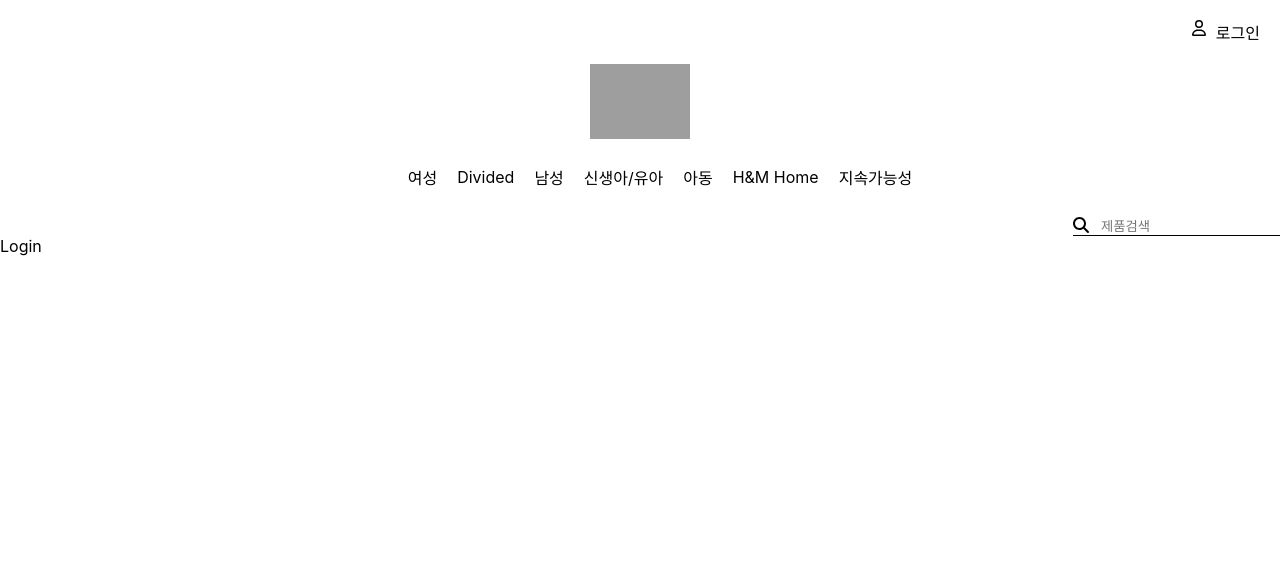
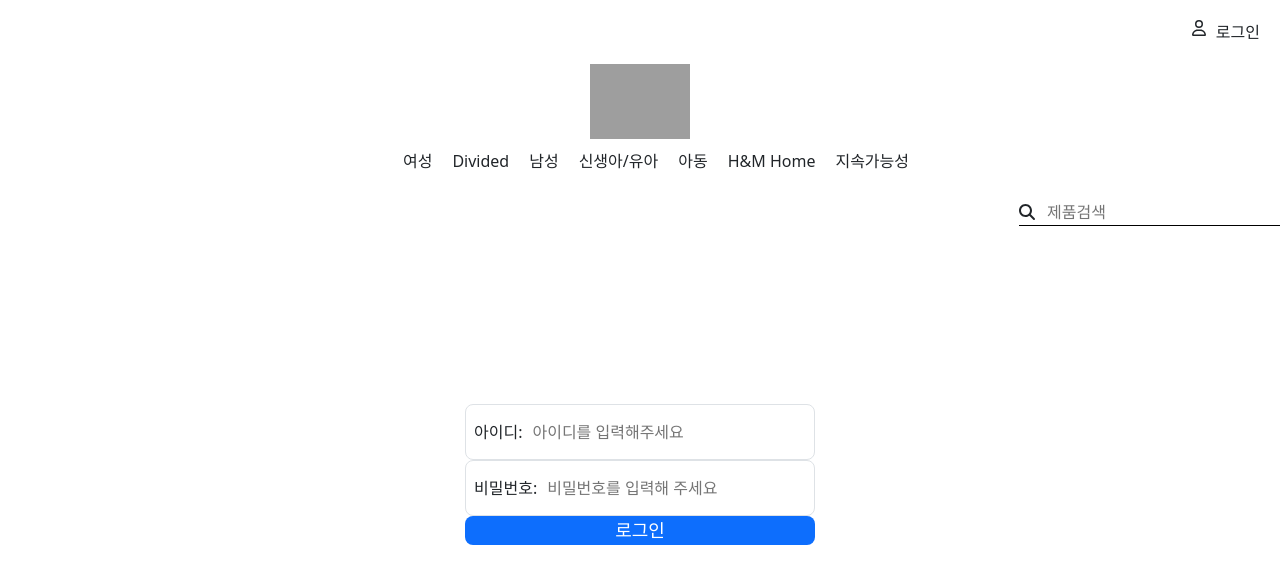
Before and after one commit to Choring/hnm-react-router-practice, a React (Create React App) app: page /login in a window 1280 px wide. Shown: the top 584 px of the page. Built offline with nearby package versions, Linux system fonts and the light colour scheme; grey boxes are pictures that could not be loaded.

Commit message:
두번째 커밋

```diff
--- a/package.json
+++ b/package.json
@@ -11,7 +11,9 @@
     "@testing-library/jest-dom": "^5.17.0",
     "@testing-library/react": "^13.4.0",
     "@testing-library/user-event": "^13.5.0",
+    "bootstrap": "^5.3.3",
     "react": "^18.3.1",
+    "react-bootstrap": "^2.10.4",
     "react-dom": "^18.3.1",
     "react-router-dom": "^6.26.1",
     "react-scripts": "5.0.1",
--- a/src/App.css
+++ b/src/App.css
@@ -31,3 +31,34 @@
   margin-left: 10px;
   border: none;
 }
+.cursor-pointer {
+  cursor: pointer;
+}
+.item-hover:hover {
+  width: 350px;
+  transition: all 0.3s;
+}
+.img-box {
+  width: 300px;
+  overflow: hidden;
+}
+.l-container {
+  height: 50vh;
+  gap: 10px;
+}
+.login-input {
+  border: none;
+}
+.login-box {
+  width: 350px;
+  padding: 14px 8px;
+  border-radius: 8px;
+}
+.login-btn {
+  color: white;
+  width: 350px;
+  font-size: 18px;
+  text-align:center;
+  border-radius: 8px;
+  border: none;
+}
--- a/src/App.js
+++ b/src/App.js
@@ -1,9 +1,12 @@
-import { Routes, Route } from 'react-router-dom';
+import { Routes, Route} from 'react-router-dom';
 import './App.css';
 import { ProductAll } from './page/ProductAll';
 import { Login } from './page/Login';
-import { ProductDetail } from './page/ProductDetail';
+// import { ProductDetail } from './page/ProductDetail';
 import { Navbar } from './component/Navbar';
+import 'bootstrap/dist/css/bootstrap.min.css';
+import { useState } from 'react';
+import { PrivateRoute } from './route/PrivateRoute';
 
 //1. 전체상품페이지, 로그인, 상품상세페이지
 //1-1 네비게이션 바 만들기
@@ -16,13 +19,15 @@
 //8. 상품을 검색할 수 있다.
 
 function App() {
+  const [authenticate, setAuthenticate] = useState(false);
+
   return (
     <div>
       <Navbar />
       <Routes>
         <Route path="/" element={<ProductAll />}></Route>
-        <Route path="/login" element={<Login />}></Route>
-        <Route path="/product/:id" element={<ProductDetail />}></Route>
+        <Route path="/login" element={<Login setAuthenticate={setAuthenticate} />}></Route>
+        <Route path="/product/:id" element={<PrivateRoute authenticate={authenticate} />}></Route>
       </Routes>
     </div>
   );
--- a/src/component/Navbar.js
+++ b/src/component/Navbar.js
@@ -2,15 +2,16 @@
 import { faSearch } from '@fortawesome/free-solid-svg-icons'
 import { FontAwesomeIcon } from '@fortawesome/react-fontawesome'
 import React from 'react'
+import { useNavigate } from 'react-router-dom'
 
 export const Navbar = () => {
     const menuList= ['여성','Divided','남성','신생아/유아','아동','H&M Home','지속가능성']
-
+    const navigate = useNavigate();
   return (
     <div>
         <div className='login-button'>
             <FontAwesomeIcon icon={faUser} />
-            <div>로그인</div>
+            <div className='cursor-pointer' onClick={() => {navigate("/login")}}>로그인</div>
         </div>
         <div className='nav-section'>
             <img src='https://www.hm.com/entrance/assets/bundle/img/HM-Share-Image.jpg' width={100} alt='logo'></img>
--- a/src/component/ProductCard.js
+++ b/src/component/ProductCard.js
@@ -1,13 +1,20 @@
 import React from 'react'
+import { useNavigate } from 'react-router-dom'
 
-export const ProductCard = () => {
+export const ProductCard = ({item}) => {
+  const navigate = useNavigate();
+  const showDetail = () => {
+    navigate(`product/${item.id}`);
+  }
   return (
     <div>
-        <img src='https://lp2.hm.com/hmgoepprod?set=source[/36/9a/369a719acb71d8bedca363a9b46b7103baffce69.jpg],origin[dam],category[],type[LOOKBOOK],res[y],hmver[1]&call=url[file:/product/main]' />
-        <div>Conscious Choice</div>
-        <div>이름</div>
-        <div>가격</div>
-        <div>신제품</div>
+        <div className='img-box' onClick={showDetail}>
+          <img className='item-hover' src={item?.img} width={"100%"} alt="img" />
+        </div>
+        <div>{item.choice === true ? "Conscious Choice" : ""}</div>
+        <div>{item?.name}</div>
+        <div>{item?.price}</div>
+        <div>{item.new === true ? "신제품" : ""}</div>
     </div>
   )
 }
--- a/src/page/Login.js
+++ b/src/page/Login.js
@@ -1,7 +1,28 @@
 import React from 'react'
+import { useNavigate } from 'react-router-dom';
 
-export const Login = () => {
+export const Login = ({setAuthenticate}) => {
+  const navigate = useNavigate();
+  const loginUser = (event) => {
+    event.preventDefault(); // 페이지 리프레쉬 방지
+    setAuthenticate(true);
+    navigate('/');
+  }
   return (
-    <div>Login</div>
+    <div className='container mt-5'>
+      <div className='d-flex flex-column justify-content-center align-items-center l-container'>
+        <form className='d-flex flex-column align-items-center' onSubmit={(event) => {loginUser(event)}}>
+          <div className='d-flex align-items-center gap-2 border login-box'>
+            <label className='mb-0' htmlFor='username'>아이디: </label>
+            <input id='username' className='login-input' type='text' placeholder='아이디를 입력해주세요' required />
+          </div>
+          <div className='d-flex align-items-center gap-2 border login-box'>
+            <label className='mb-0' htmlFor='password'>비밀번호: </label>
+            <input id='password' className='login-input' type='password' placeholder='비밀번호를 입력해 주세요' required />
+          </div>
+          <button className='bg-primary login-btn' type='submit'>로그인</button>
+        </form>
+      </div>
+    </div>
   )
 }
--- a/src/page/ProductAll.js
+++ b/src/page/ProductAll.js
@@ -1,5 +1,6 @@
 import React, { useEffect, useState } from 'react'
 import { ProductCard } from '../component/ProductCard';
+import { Col, Container, Row } from 'react-bootstrap';
 
 export const ProductAll = () => {
     const [productList, setProductList] = useState([]);
@@ -14,7 +15,15 @@
     },[])
   return (
     <div>
-        <ProductCard />
+        <Container>
+          <Row>
+            {productList.map((menu,index)=>(
+              <Col lg={3} key={index} >
+                <ProductCard item={menu} />
+              </Col>
+            ))}
+          </Row>
+        </Container>
     </div>
   )
 }
--- a/src/page/ProductDetail.js
+++ b/src/page/ProductDetail.js
@@ -1,7 +1,40 @@
-import React from 'react'
+import React, { useEffect, useState } from 'react'
+import { useParams } from 'react-router-dom';
 
 export const ProductDetail = () => {
+  const [productList, setProductList] = useState(null); // 초기 상태를 null로 설정
+  const {id} = useParams();
+
+  const getProducts = async () => {
+    let url = `http://localhost:4000/products?id=${id}`;
+    let response = await fetch(url);
+    let data = await response.json();
+    setProductList(data[0]);
+  }
+
+  useEffect(() => {
+      getProducts();
+  },[id]);
+
   return (
-    <div>ProductDetail</div>
+    <div>
+      <div className='container d-flex justify-content-center gap-5'>
+        <div style={{flex:1}}>
+          {productList && <img src={productList.img} alt='img' />}
+        </div>
+        <div style={{flex:1}} className='d-flex flex-column'>
+          <h3 className='m-0'>{productList?.title}</h3>
+          <h4 className='m-0'>₩ {productList?.price}</h4>
+          {productList?.choice === true ? <p className='m-0'>Conscious choice</p> : null}
+          <select style={{width:200}}>
+            <option>사이즈 선택</option>
+            <option value={1}>1</option>
+            <option value={2}>2</option>
+            <option value={3}>3</option>
+          </select>
+          <button className='bg-primary text-white mt-3'>추가하기</button>
+        </div>
+      </div>
+    </div>
   )
 }
--- /dev/null
+++ b/src/route/PrivateRoute.js
@@ -0,0 +1,8 @@
+import React from 'react'
+import { ProductDetail } from '../page/ProductDetail'
+import { Navigate } from 'react-router-dom'
+
+export const PrivateRoute = ({authenticate}) => {
+
+  return authenticate === true ? <ProductDetail /> : <Navigate to="/login" />
+}
```
Also changed, not shown: 1 other file (tests, documents, lock files or other folders).
